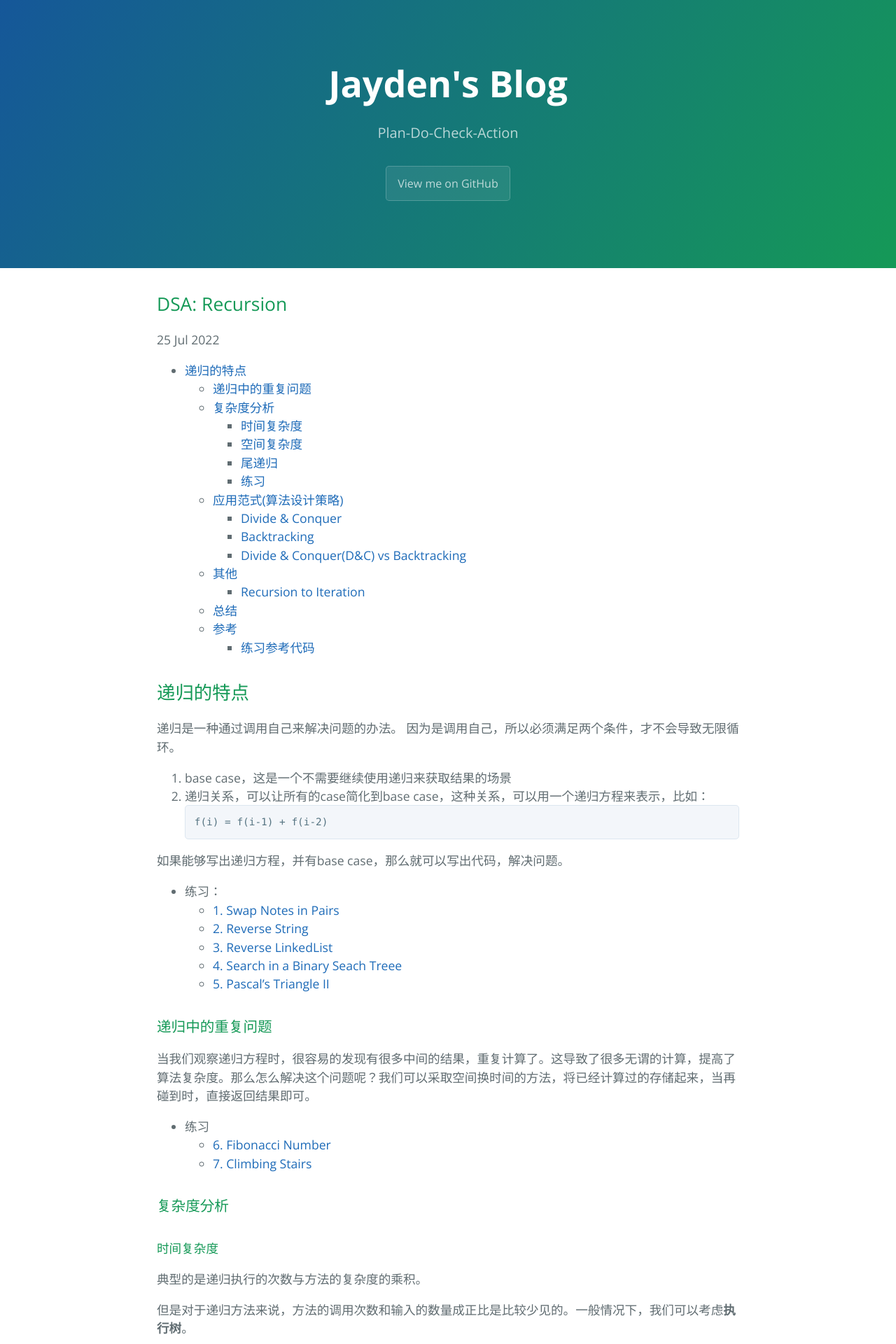
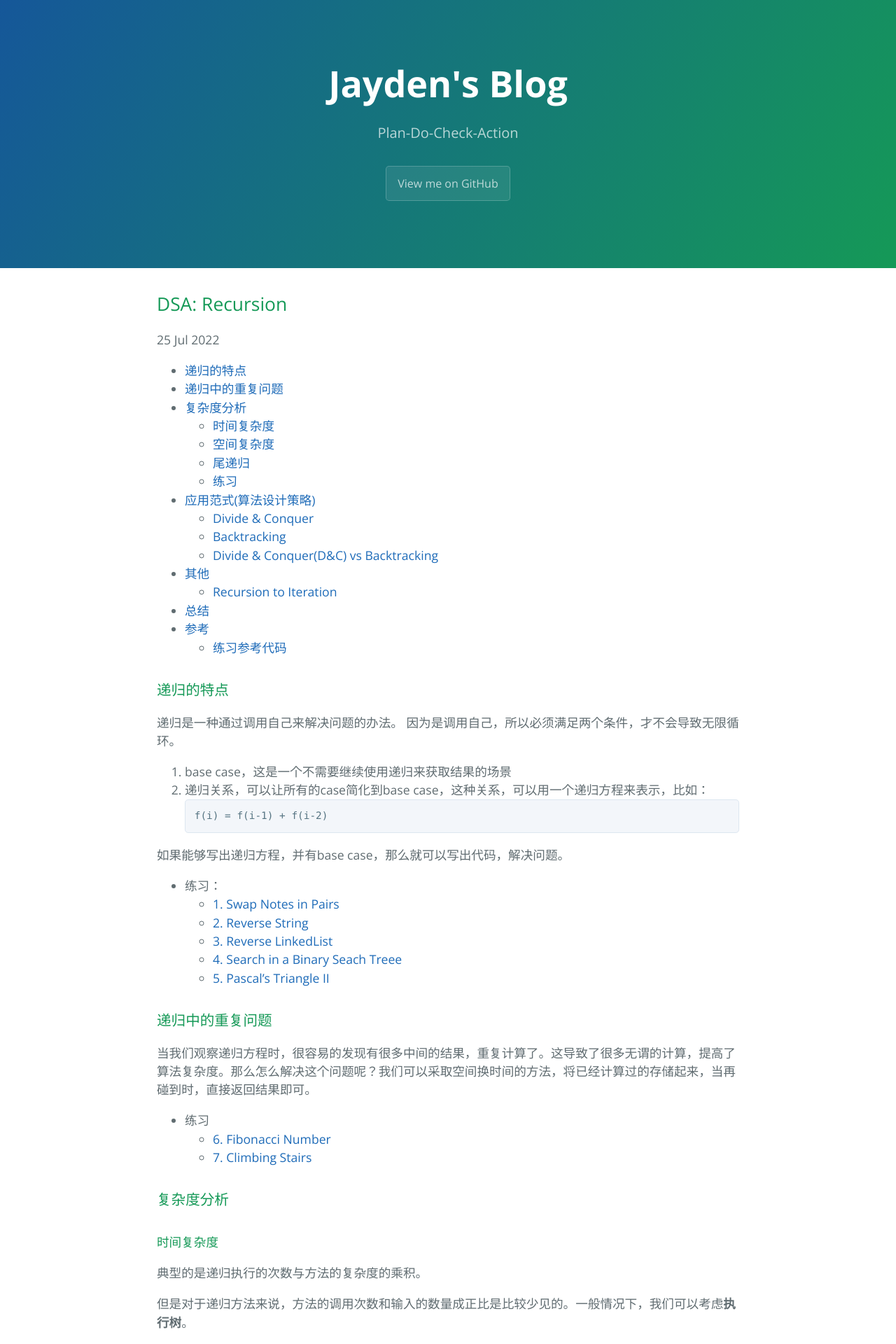
Before and after one commit to dreamhb/dreamhb.github.io, a Jekyll site: the page built from _posts/2022-07-25-DSA-Recursion.md, in a window 1280 px wide. Shown: the top 1920 px of the page at 70% size. Built offline with Jekyll 4.4.1, drawn with Linux system fonts in a browser that asks for light colours; comment, search, counter and statistics services are not loaded.

```diff
--- a/_posts/2022-07-25-DSA-Recursion.md
+++ b/_posts/2022-07-25-DSA-Recursion.md
@@ -10,7 +10,7 @@ categories: DSA
 {:toc}
 
 
-## 递归的特点
+### 递归的特点
 递归是一种通过调用自己来解决问题的办法。
 因为是调用自己，所以必须满足两个条件，才不会导致无限循环。
 1.  base case，这是一个不需要继续使用递归来获取结果的场景
```
